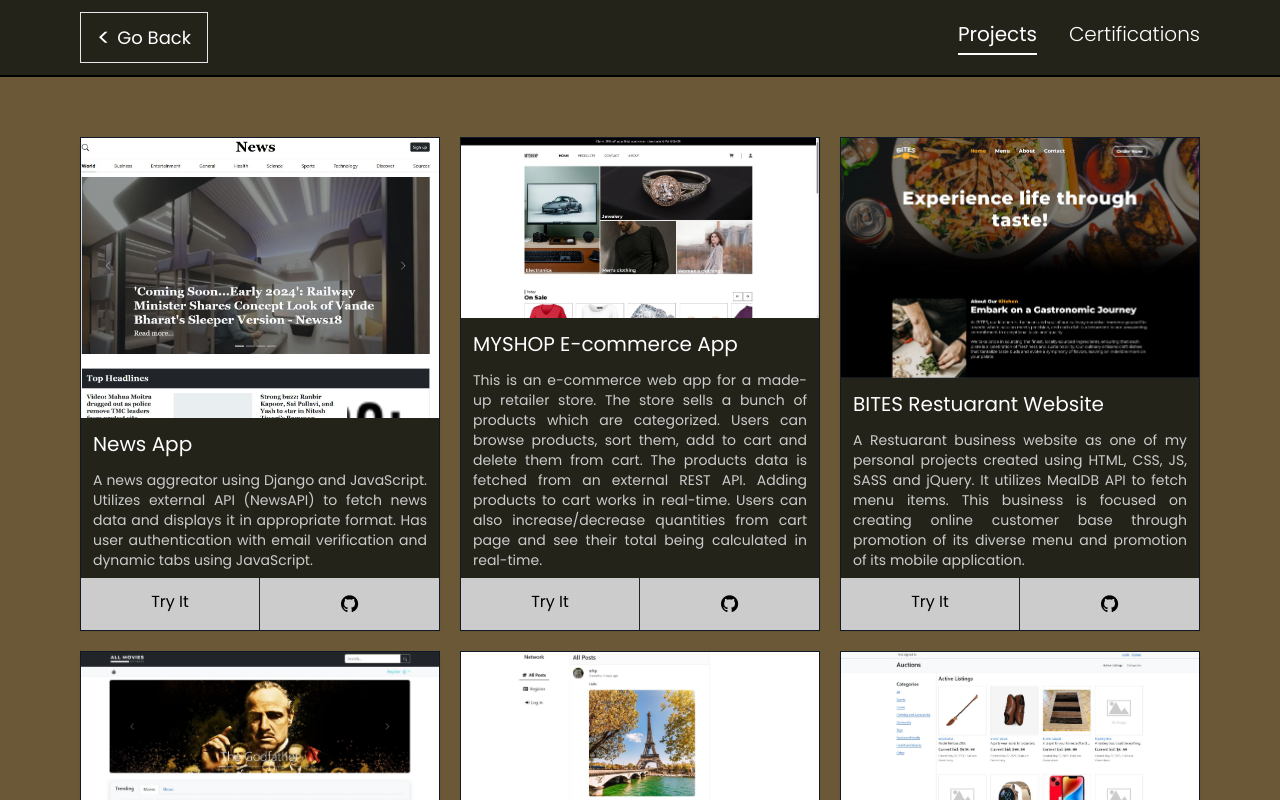
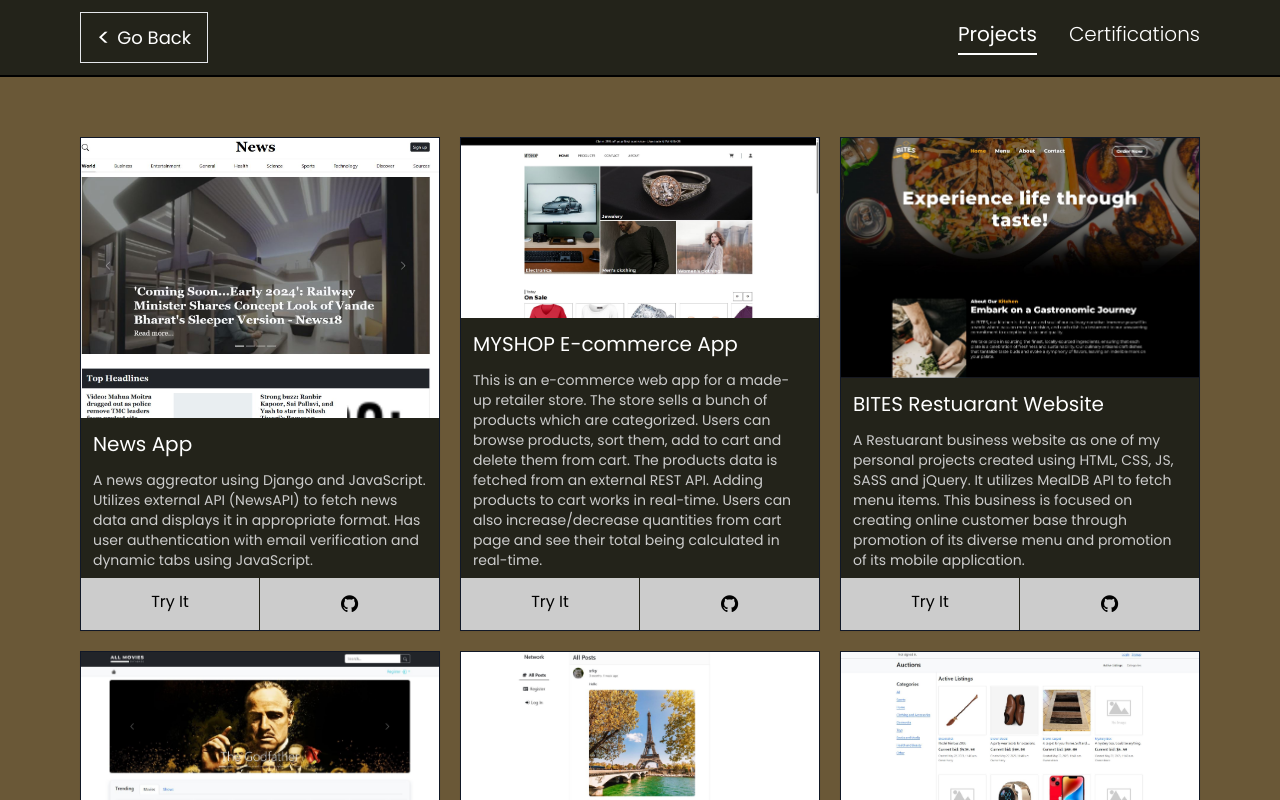
Before and after one commit to srky420/react-portfolio, a React (Create React App) app: page /work in a window 1280 px wide. Shown: the top 800 px of the page. Built offline with nearby package versions, Linux system fonts and the light colour scheme.

Commit message:
Remove text justification

```diff
--- a/src/components/CertItem.js
+++ b/src/components/CertItem.js
@@ -12,7 +12,7 @@
             </div>
             <div className="text-center">
                 <div className="text-base lg:text-md xl:text-xl bg-dark p-3 font-poppins">{props.info.title}</div>
-                <div className="text-grey font-poppins bg-dark px-3 pb-2 text-sm text-justify">{props.info.desc}</div>
+                <div className="text-grey font-poppins bg-dark px-3 pb-2 text-sm">{props.info.desc}</div>
             </div>
         </a>
     )
--- a/src/components/WorkItem.js
+++ b/src/components/WorkItem.js
@@ -9,7 +9,7 @@
             </div>
             <div>
                 <div className="text-base lg:text-md xl:text-xl bg-dark p-3 font-poppins">{props.info.title}</div>
-                <div className="text-grey font-poppins bg-dark px-3 pb-2 text-sm text-justify">{props.info.desc}</div>
+                <div className="text-grey font-poppins bg-dark px-3 pb-2 text-sm">{props.info.desc}</div>
                 <div className="grid grid-cols-2 text-center">
                     {props.info.availability === 'youtube' ?
                     <a href={props.info.ytLink} className="py-3 bg-grey text-black hover:bg-orange hover:text-light border-r border-dark text-base lg:text-xl font-poppins" target="_blank" rel="noreferrer">
```
